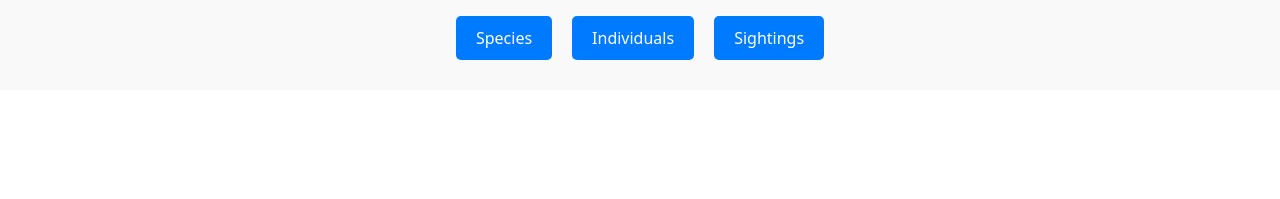
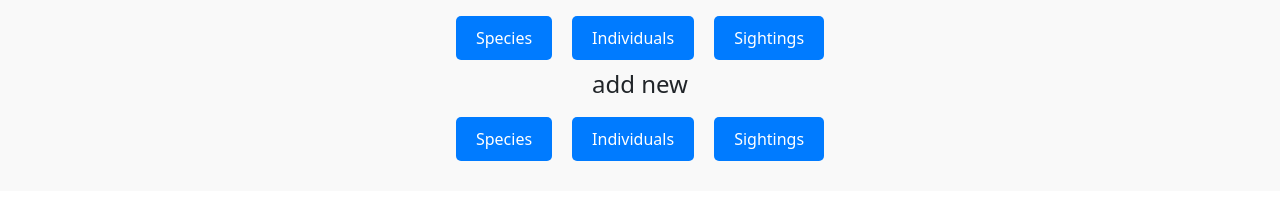
Before and after one commit to beyzanurck/animal-sighting-tracker, a React (Vite) app in the folder client/: page / in a window 1280 px wide. Shown: the part 173-372 px from the top of the page. Built offline with nearby package versions, Linux system fonts and the light colour scheme; no server answers.

Commit message:
implements buttons to add new items to the tables

```diff
--- a/client/src/App.jsx
+++ b/client/src/App.jsx
@@ -110,6 +110,18 @@ function App() {
       <IndividualsPopup show={show.individuals} onClose={() => handleClose('individuals')}/>
       <SightingsPopup show={show.sightings} onClose={() => handleClose('sightings')}/>
 
+      <h4> add new </h4>
+
+      <div className='buttons'>
+
+        <button >Species</button>
+        <button >Individuals</button>
+        <button >Sightings</button>
+
+      </div>
+
+
+
     </div>
   )
 }
```
